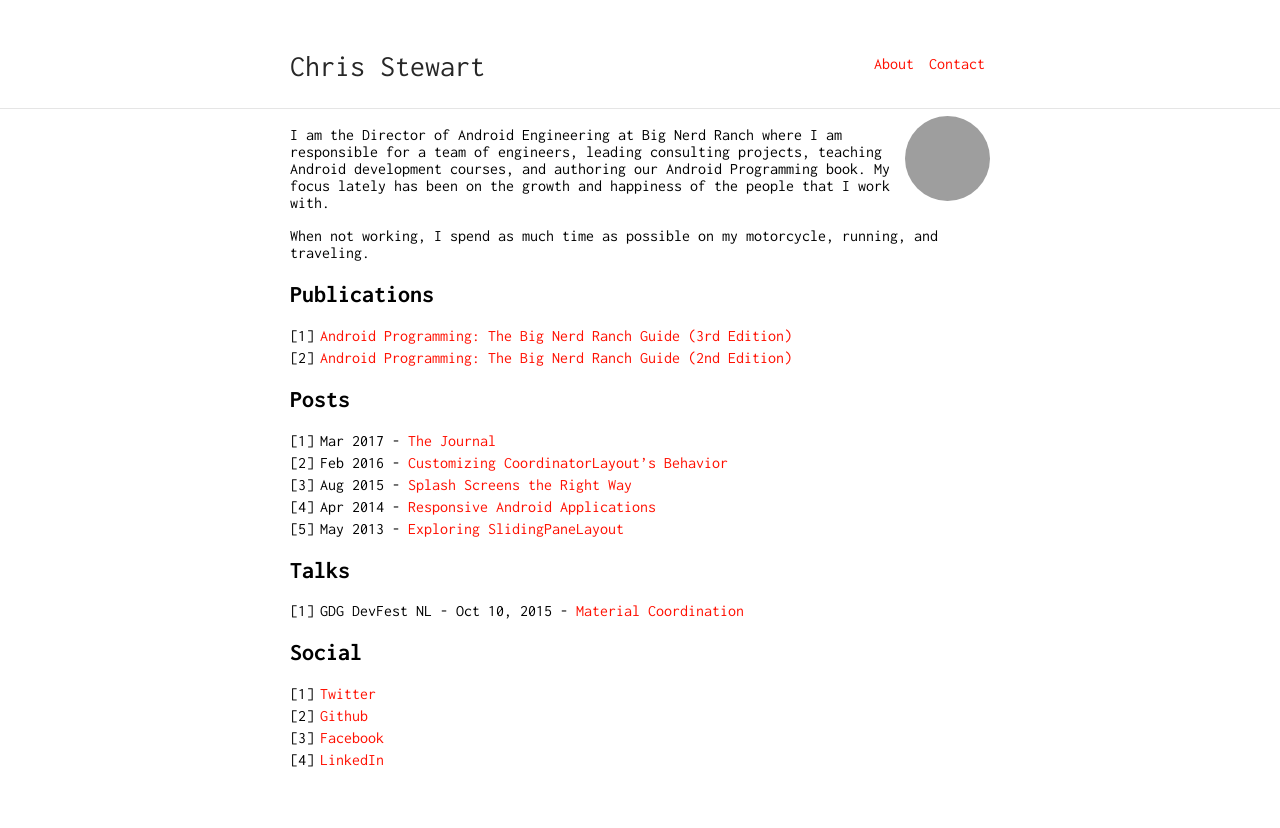
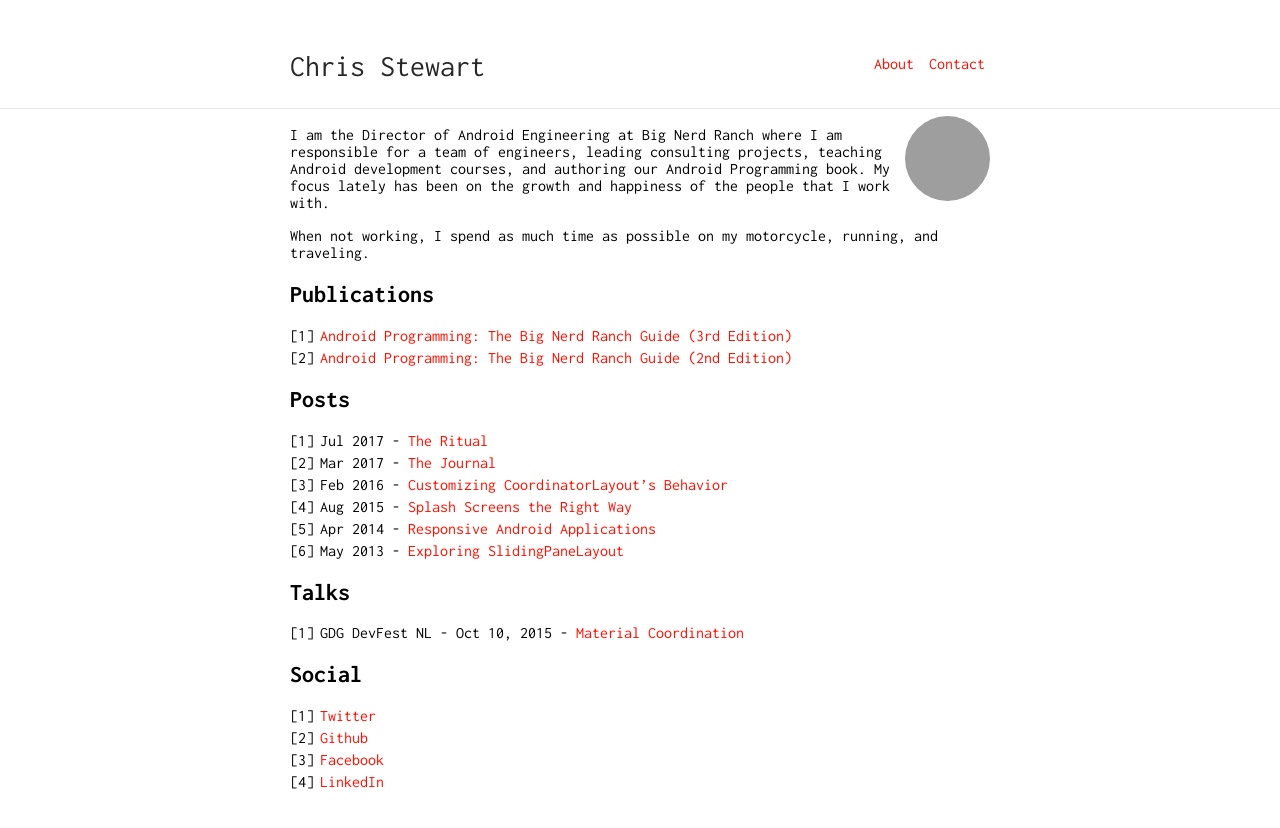
Before and after one commit to cstew/cstew.github.io, a Jekyll site: the page built from index.md, in a window 1280 px wide. Shown: the top 828 px of the page. Built offline with Jekyll 4.4.1, drawn with Linux system fonts in a browser that asks for light colours; grey boxes are pictures that could not be loaded.

Commit message:
Added The Ritual

```diff
--- a/index.md
+++ b/index.md
@@ -14,11 +14,12 @@
 2. [Android Programming: The Big Nerd Ranch Guide (2nd Edition)](https://amzn.com/0134171454)
 
 ## Posts
-1. Mar 2017 - [The Journal](https://medium.com/@cstew/the-journal-98b635e2386c#.ispknpbqn)
-2. Feb 2016 - [Customizing CoordinatorLayout's Behavior](https://www.bignerdranch.com/blog/customizing-coordinatorlayouts-behavior/)
-3. Aug 2015 - [Splash Screens the Right Way](https://www.bignerdranch.com/blog/splash-screens-the-right-way/)
-4. Apr 2014 - [Responsive Android Applications](https://www.objc.io/issues/11-android/responsive-android-applications/)
-5. May 2013 - [Exploring SlidingPaneLayout](https://www.bignerdranch.com/blog/exploring-slidingpanelayout/)
+1. Jul 2017 - [The Ritual](https://medium.com/@cstew/the-ritual-6b18ff48f259)
+2. Mar 2017 - [The Journal](https://medium.com/@cstew/the-journal-98b635e2386c#.ispknpbqn)
+3. Feb 2016 - [Customizing CoordinatorLayout's Behavior](https://www.bignerdranch.com/blog/customizing-coordinatorlayouts-behavior/)
+4. Aug 2015 - [Splash Screens the Right Way](https://www.bignerdranch.com/blog/splash-screens-the-right-way/)
+5. Apr 2014 - [Responsive Android Applications](https://www.objc.io/issues/11-android/responsive-android-applications/)
+6. May 2013 - [Exploring SlidingPaneLayout](https://www.bignerdranch.com/blog/exploring-slidingpanelayout/)
 
 ## Talks
 
```
